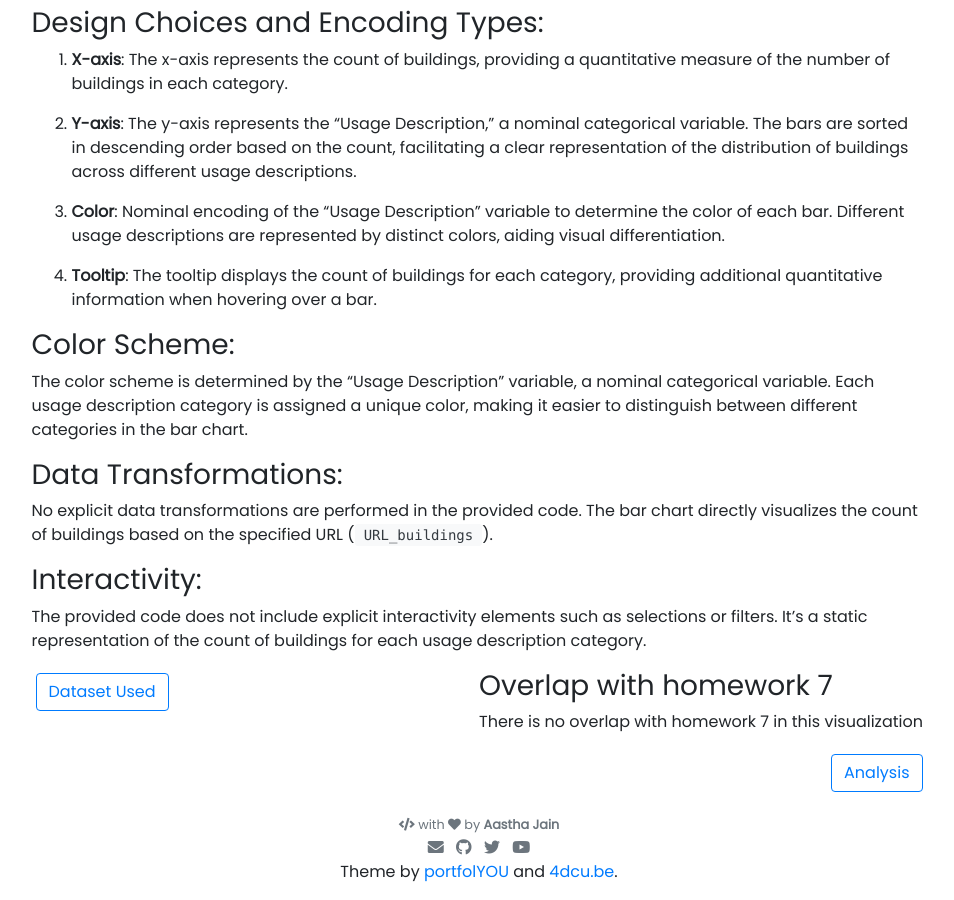
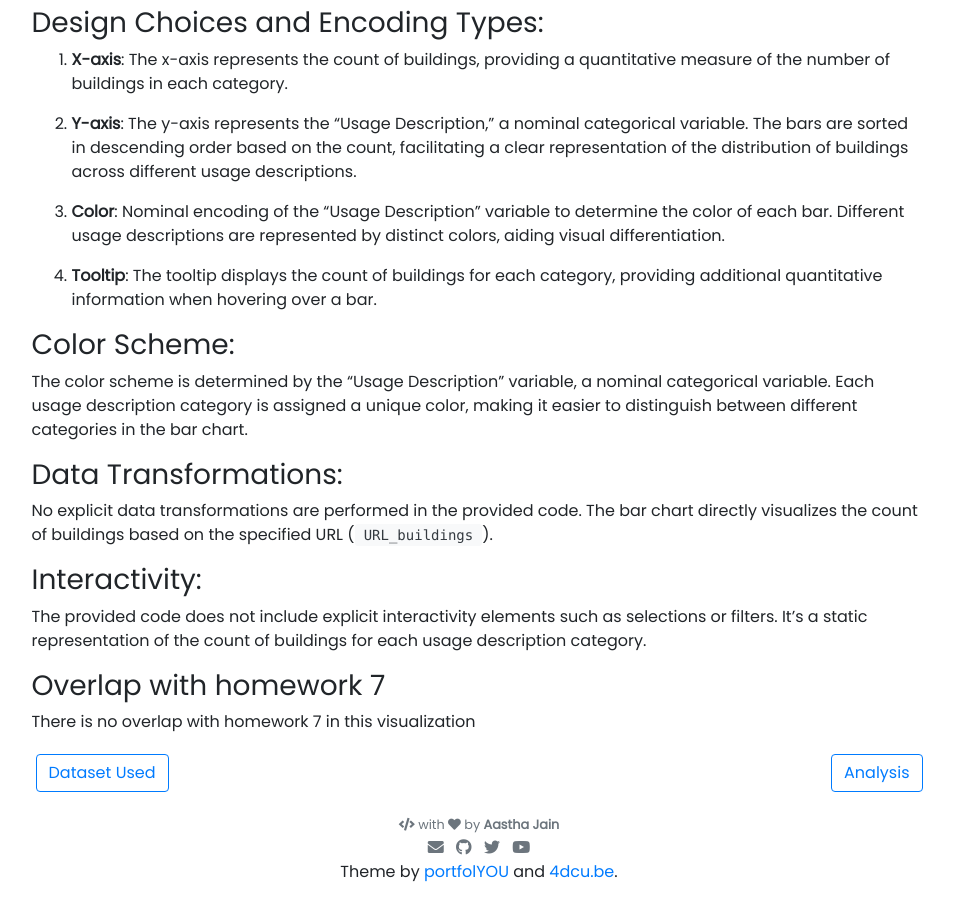
Before and after one commit to aasthajain25/aasthajain25.github.io, a Jekyll site: the page built from _projects/Homework 8.md, in a window 1280 px wide and 900 px high, scrolled down 2291 px. Shown: the whole window, without its empty margins (161-1115 px from the left). Built offline with Jekyll 4.4.1, drawn with Linux system fonts in a browser that asks for light colours; nearby versions of some CDN libraries.

Commit message:
corrected format

```diff
--- a/_projects/Homework 8.md
+++ b/_projects/Homework 8.md
@@ -49,7 +49,7 @@ Brush Selection (brush): Users can interactively select a region in the scatter
 
 Dropdown Selection (selection_state): Users can choose a specific "Building Status" from the dropdown menu. The scatter plot dynamically updates to display only the data points associated with the selected building status, allowing for focused exploration.
 
- This interactivity enhances the user's ability to explore and compare buildings of different statuses, providing a more dynamic and tailored visual representation of the data. Users can easily switch between building statuses to observe patterns and variations in the scatter plot.
+This interactivity enhances the user's ability to explore and compare buildings of different statuses, providing a more dynamic and tailored visual representation of the data. Users can easily switch between building statuses to observe patterns and variations in the scatter plot.
 
 ### Overlap with homework 7
 
@@ -86,14 +86,14 @@ No explicit data transformations are performed in the provided code. The bar cha
 
 The provided code does not include explicit interactivity elements such as selections or filters. It's a static representation of the count of buildings for each usage description category.
 
+### Overlap with homework 7
+
+There is no overlap with homework 7 in this visualization
+
 <div class="left">
 {% include elements/button.html link="https://raw.githubusercontent.com/UIUC-iSchool-DataViz/is445_data/main/building_inventory.csv" text="Dataset Used" %}
 </div>
 
-### Overlap with homework 7
-
-There is no overlap with homework 7 in this visualization
-
 <div class="right">
 {% include elements/button.html link="https://github.com/aasthajain25/aasthajain25.github.io/blob/main/python_notebooks/IS%20445%20-%20Homework%208.ipynb" text="Analysis" %}
 </div>
```
Also changed, not shown: 2 other files.
